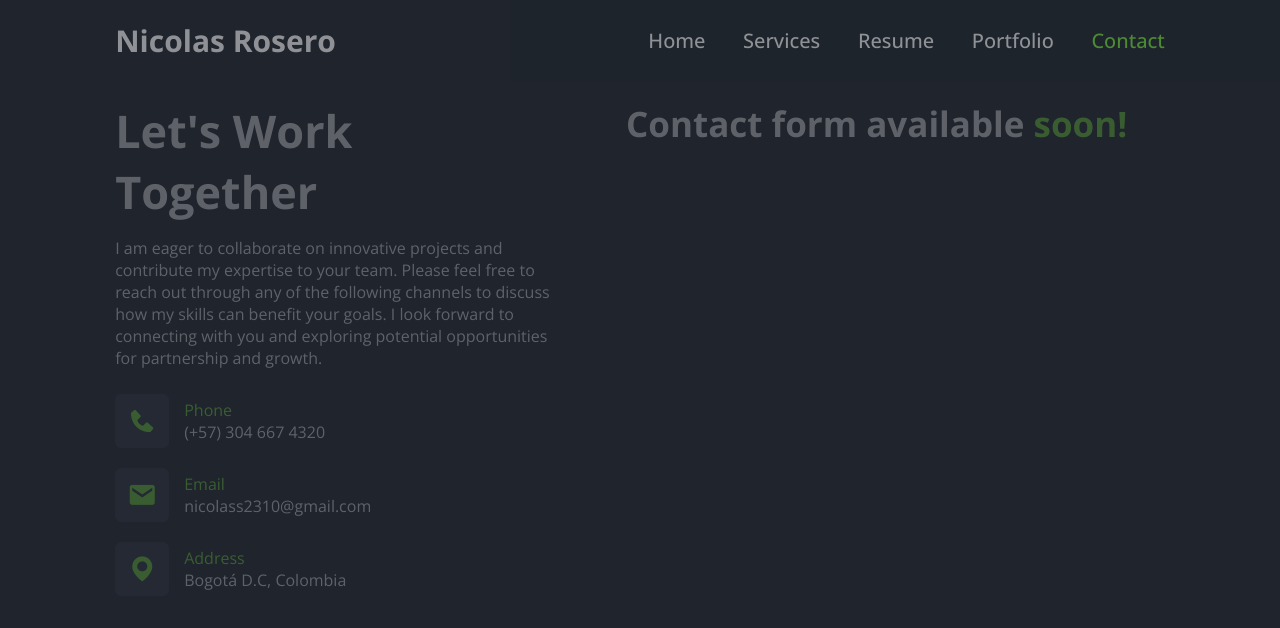
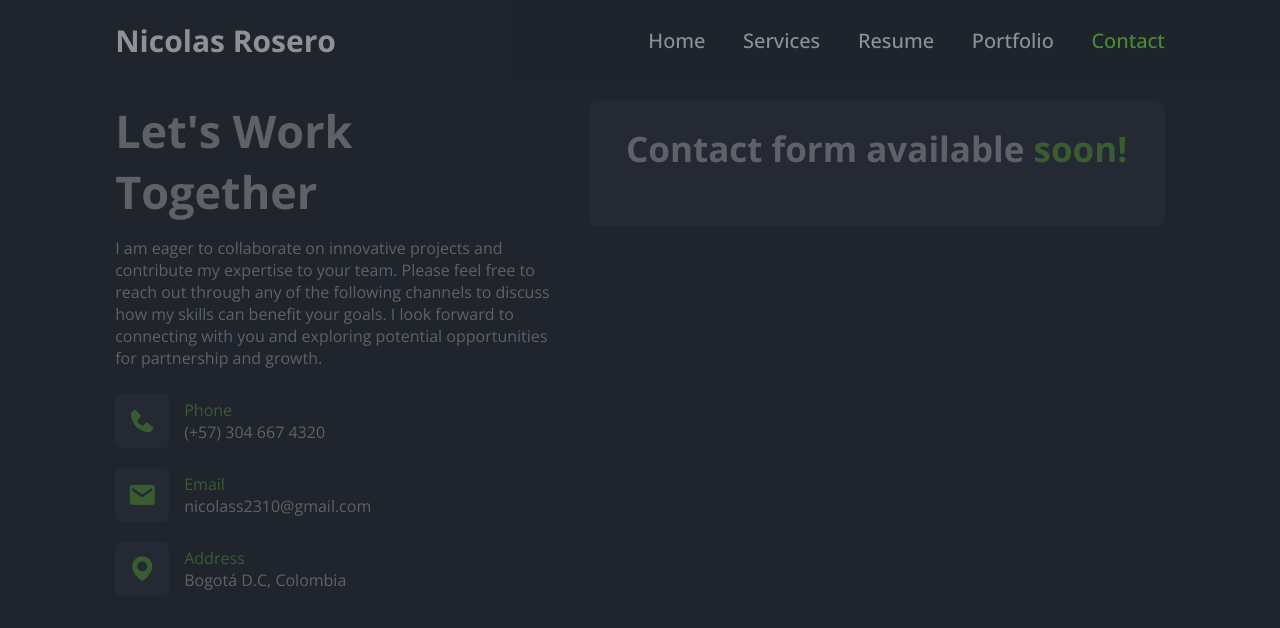
Before and after one commit to NicolasRosero/NicolasRosero.github.io, a plain HTML site: page index.html in a window 1280 px wide. Both pictures are taken after a click on the link "Contact". Drawn offline with nearby package versions, Linux system fonts and the light colour scheme.

Commit message:
Ajustes en sección de contacto

```diff
--- a/index.html
+++ b/index.html
@@ -467,14 +467,11 @@
         </div>
 
         <div class="contact-box">
-          <h2 class="heading">
-            Contact form available <span>soon!</span>
-          </h2>
-          <!-- <form action="#" method="post">
+          <form action="#" method="post">
             <h2 class="heading">
-              Contact <span>Me!</span>
+              Contact form available <span>soon!</span>
             </h2>
-            <div class="field-box">
+            <!-- <div class="field-box">
               <input type="text" name="fullName" id="fullName" placeholder="Full Name" required>
               <input type="email" name="email" id="email" placeholder="Email Address" required>
               <input type="text" name="phoneNumber" id="phoneNumber" placeholder="Phone Number" required>
@@ -483,8 +480,8 @@
             </div>
             <button type="submit" class="btn">
               Send Message
-            </button>
-          </form> -->
+            </button> -->
+          </form>
         </div>
       </div>
     </section>
```
